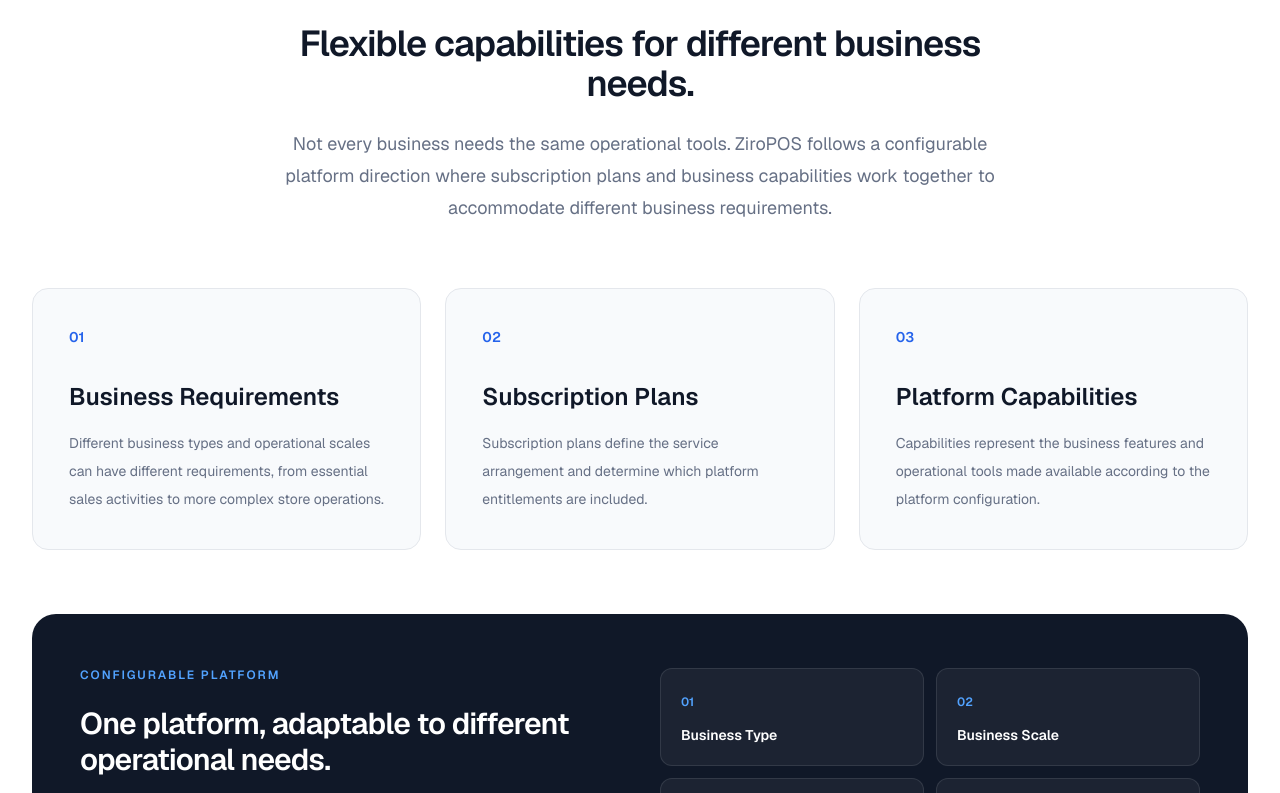
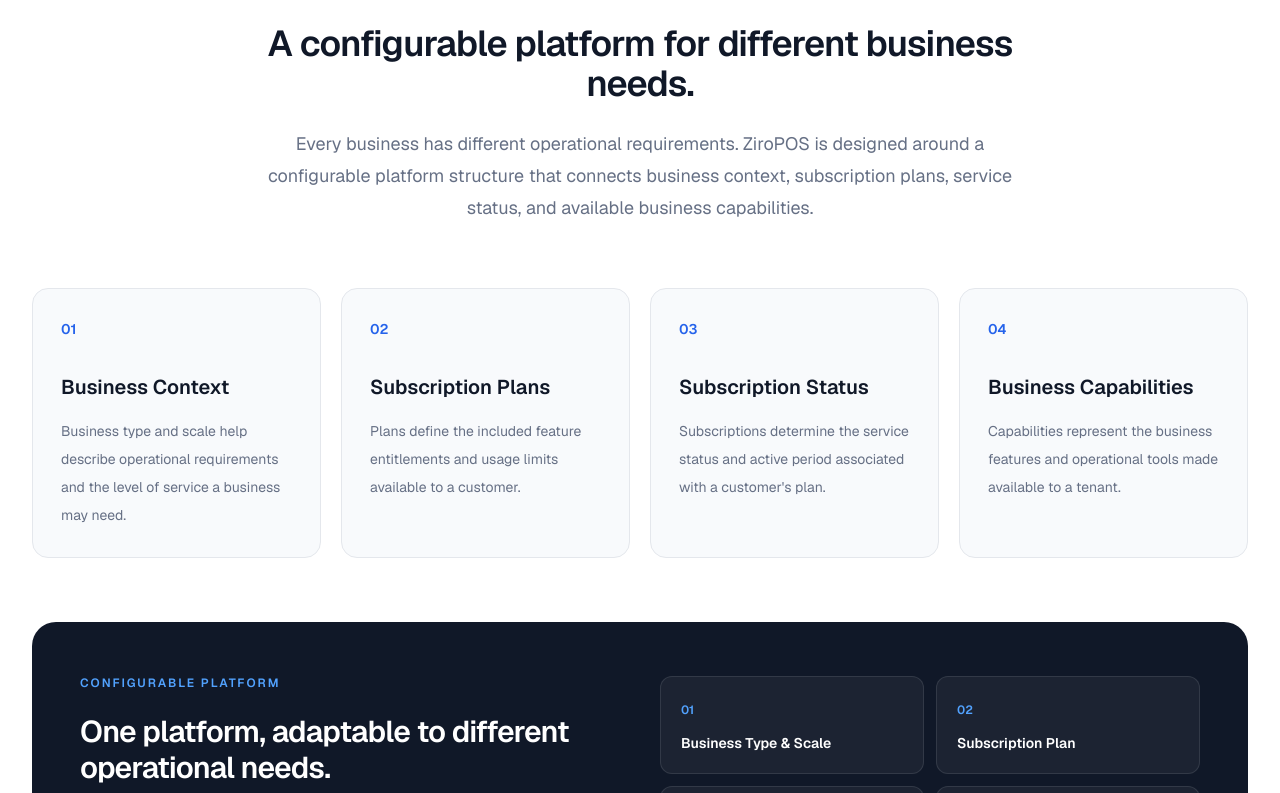
Before and after one commit to Youuzzi/Zirocraft-Official-Website, a Next.js app: page /products/ziropos/features in a window 1280 px wide. Shown: the part 6487-7280 px from the top of the page. Built offline with nearby package versions, Linux system fonts and the light colour scheme.

Commit message:
refactor(ziropos): update features page implementation

```diff
--- a/src/app/products/ziropos/features/page.tsx
+++ b/src/app/products/ziropos/features/page.tsx
@@ -492,6 +492,8 @@ export default function ZiroPOSFeaturesPage() {
       </section>
 
       {/* Subscription & Business Capabilities */}
+
+      {/* Subscription & Business Capabilities */}
       <section className="bg-white py-24 sm:py-32">
         <div className="mx-auto max-w-7xl px-6 lg:px-8">
           <div className="mx-auto max-w-3xl text-center">
@@ -500,47 +502,53 @@ export default function ZiroPOSFeaturesPage() {
             </span>
 
             <h2 className="mt-5 text-3xl font-semibold tracking-tight text-foreground sm:text-4xl">
-              Flexible capabilities for different business needs.
+              A configurable platform for different business needs.
             </h2>
 
             <p className="mt-6 text-lg leading-8 text-muted">
-              Not every business needs the same operational tools. ZiroPOS
-              follows a configurable platform direction where subscription plans
-              and business capabilities work together to accommodate different
-              business requirements.
+              Every business has different operational requirements. ZiroPOS is
+              designed around a configurable platform structure that connects
+              business context, subscription plans, service status, and
+              available business capabilities.
             </p>
           </div>
 
-          <div className="mt-16 grid gap-6 md:grid-cols-3">
+          <div className="mt-16 grid gap-5 sm:grid-cols-2 lg:grid-cols-4">
             {[
               {
                 number: "01",
-                title: "Business Requirements",
+                title: "Business Context",
                 description:
-                  "Different business types and operational scales can have different requirements, from essential sales activities to more complex store operations.",
+                  "Business type and scale help describe operational requirements and the level of service a business may need.",
               },
               {
                 number: "02",
                 title: "Subscription Plans",
                 description:
-                  "Subscription plans define the service arrangement and determine which platform entitlements are included.",
+                  "Plans define the included feature entitlements and usage limits available to a customer.",
               },
               {
                 number: "03",
-                title: "Platform Capabilities",
+                title: "Subscription Status",
                 description:
-                  "Capabilities represent the business features and operational tools made available according to the platform configuration.",
+                  "Subscriptions determine the service status and active period associated with a customer's plan.",
+              },
+              {
+                number: "04",
+                title: "Business Capabilities",
+                description:
+                  "Capabilities represent the business features and operational tools made available to a tenant.",
               },
             ].map((item) => (
               <article
                 key={item.number}
-                className="rounded-2xl border border-border bg-surface p-7 transition-all duration-300 hover:-translate-y-1 hover:border-blue-200 hover:bg-white hover:shadow-md sm:p-9"
+                className="rounded-2xl border border-border bg-surface p-7 transition-all duration-300 hover:-translate-y-1 hover:border-blue-200 hover:bg-white hover:shadow-md"
               >
                 <span className="text-sm font-semibold text-accent">
                   {item.number}
                 </span>
 
-                <h3 className="mt-8 text-xl font-semibold text-foreground sm:text-2xl">
+                <h3 className="mt-8 text-xl font-semibold text-foreground">
                   {item.title}
                 </h3>
 
@@ -571,9 +579,9 @@ export default function ZiroPOSFeaturesPage() {
 
               <div className="grid gap-3 sm:grid-cols-2">
                 {[
-                  "Business Type",
-                  "Business Scale",
-                  "Subscription",
+                  "Business Type & Scale",
+                  "Subscription Plan",
+                  "Service Status",
                   "Capabilities",
                 ].map((item, index) => (
                   <div
```
